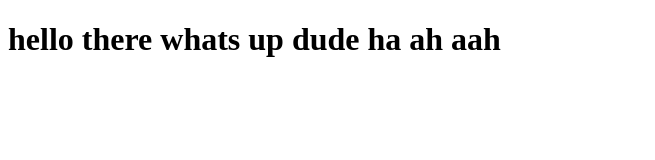
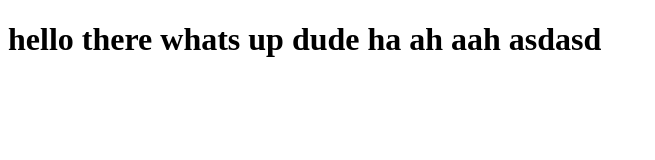
Before and after one commit to coding-KID/test, a plain HTML site: page index.html in a window 1280 px wide. Shown: the whole page, without its empty margins (0-655 px from the left). Drawn offline with Linux system fonts and the light colour scheme.

Commit message:
added few lines

```diff
--- a/index.html
+++ b/index.html
@@ -5,6 +5,6 @@
     <title>sample</title>
   </head>
   <body>
-  <h1>hello there whats up dude ha  ah aah  </h1>
+  <h1>hello there whats up dude ha  ah aah asdasd </h1>
   </body>
 </html>
```
